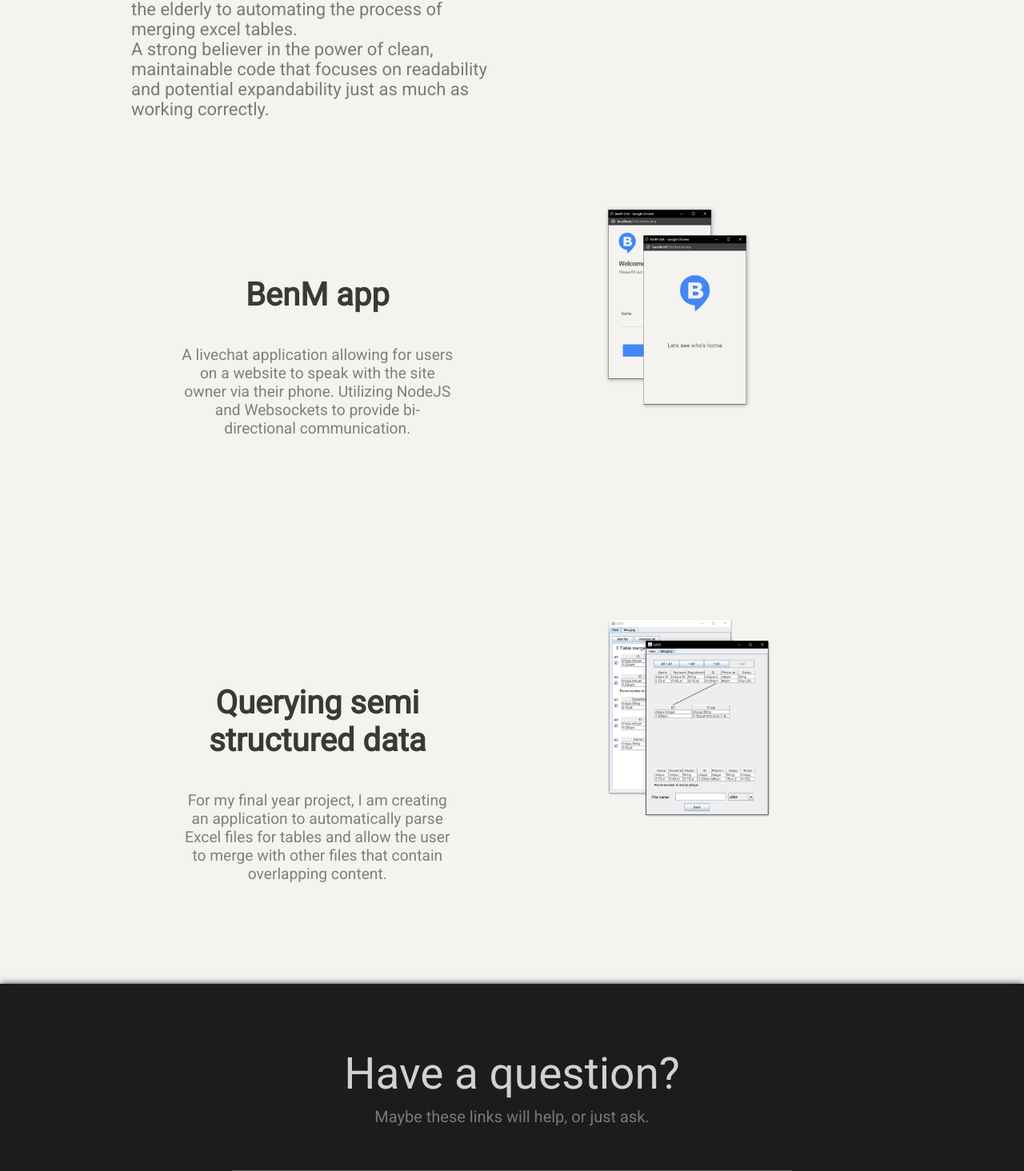
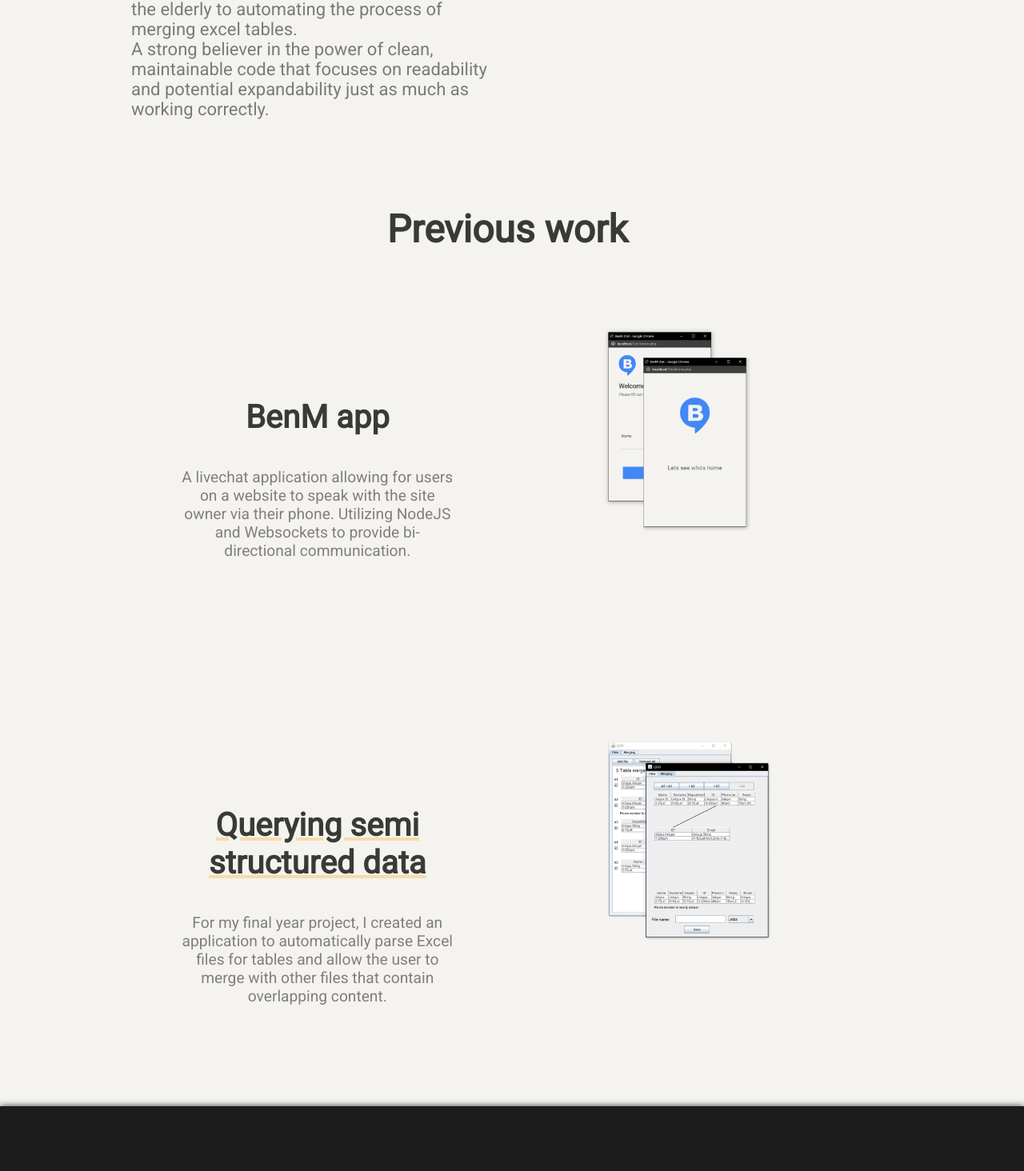
Before and after one commit to BenRF/Site, a PHP site: page /home.php in a window 1280 px wide. Shown: the part 1070-2534 px from the top of the page at 80% size. Run offline with PHP 8.4, Linux system fonts and the light colour scheme; some web fonts are replaced.

Commit message:
Added link to github repo for QSSD project and added title to help split sections

```diff
--- a/home.php
+++ b/home.php
@@ -56,6 +56,7 @@
 			</div>
 		</div>
 		<div id="projects" class="projectLock">
+			<p class="projectSectionTitle">Previous work<b class="blink">:</b></p>
 			<div class="projectList">
 				<div class="project">
 					<div class="projectLeft">
@@ -70,9 +71,11 @@
 				</div>
 				<div class="project">
 					<div class="projectLeft">
-						<p class="projectTitle">Querying semi structured data</p>
+						<p class="projectTitle"><a class="projectTitleLink" href="https://github.com/BenRF/Querying-semi-structured-data" target="_blank">Querying semi structured data</a></p>
 						<p class="projectDescription">
-							For my final year project, I am creating an application to automatically parse Excel files for tables and allow the user to merge with other files that contain overlapping content.
+							<a class="projectDescriptionLink" href="https://github.com/BenRF/Querying-semi-structured-data" target="_blank">
+								For my final year project, I created an application to automatically parse Excel files for tables and allow the user to merge with other files that contain overlapping content.
+							</a>
 						</p>
 					</div>
 					<div class="projectRight">
--- a/styles.css
+++ b/styles.css
@@ -609,3 +609,31 @@ p.alert {
 	left: 50%;
 	margin-top: 10px;
 }
+
+a.projectTitleLink {
+	transition: 0.5s;
+	color: inherit;
+	text-decoration-color: rgb(255, 166, 0, 0.3);
+}
+a.projectTitleLink:hover {
+	text-decoration-color: rgb(255, 166, 0, 0.8);
+}
+a.projectDescriptionLink {
+	text-decoration: none;
+	color: inherit;
+}
+a.projectDescriptionLink:visited {
+	text-decoration: none;
+	color: inherit;
+}
+a.projectDescriptionLink:hover ~ a.projectTitleLink {
+	text-decoration-color: rgb(255, 166, 0, 0.8);
+}
+p.projectSectionTitle {
+	font-weight: bold;
+	color: #3a3a35;
+	font-size: 3em;
+	text-align: center;
+	text-decoration: none;
+	text-decoration-color: #ffa500;
+}
```
